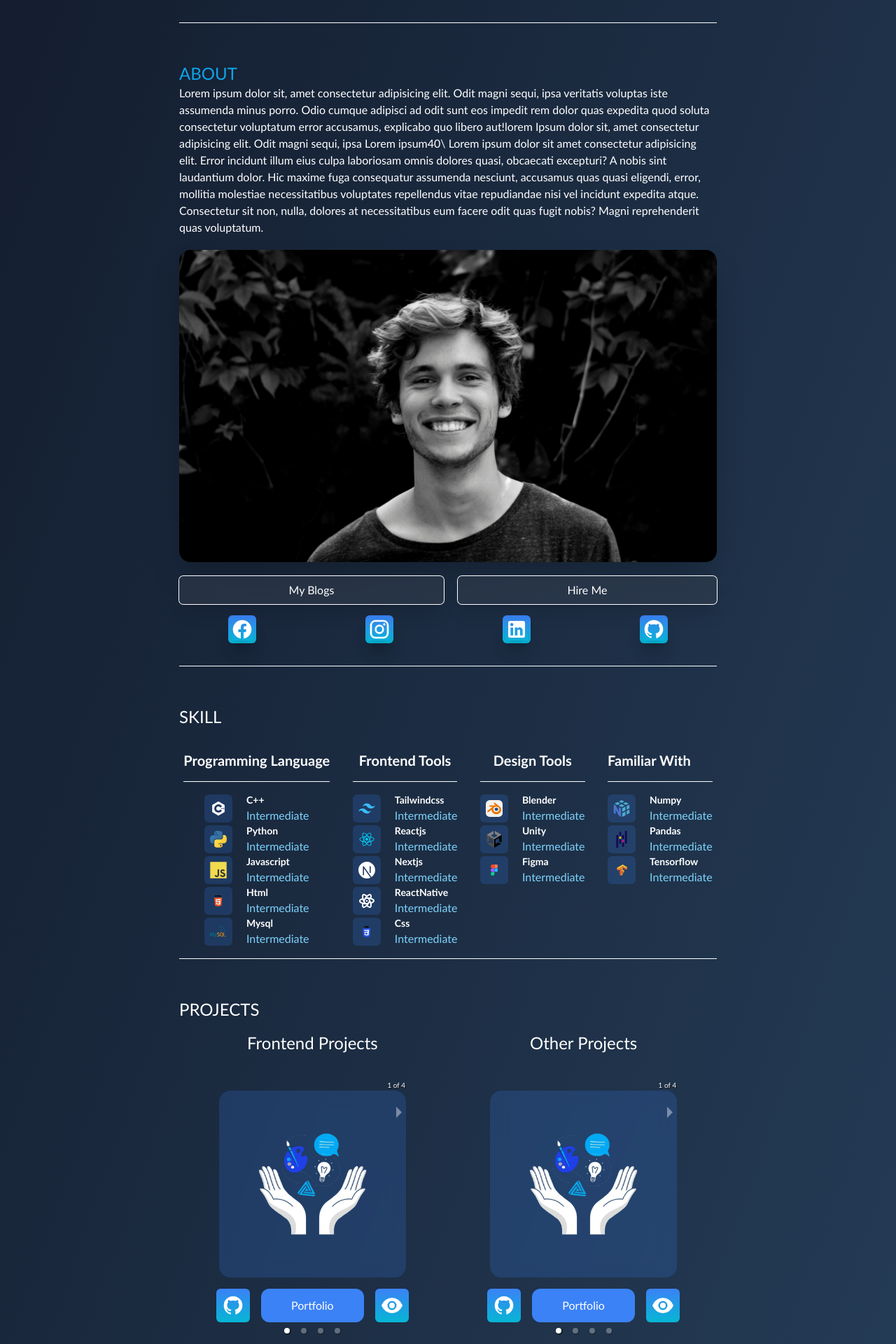
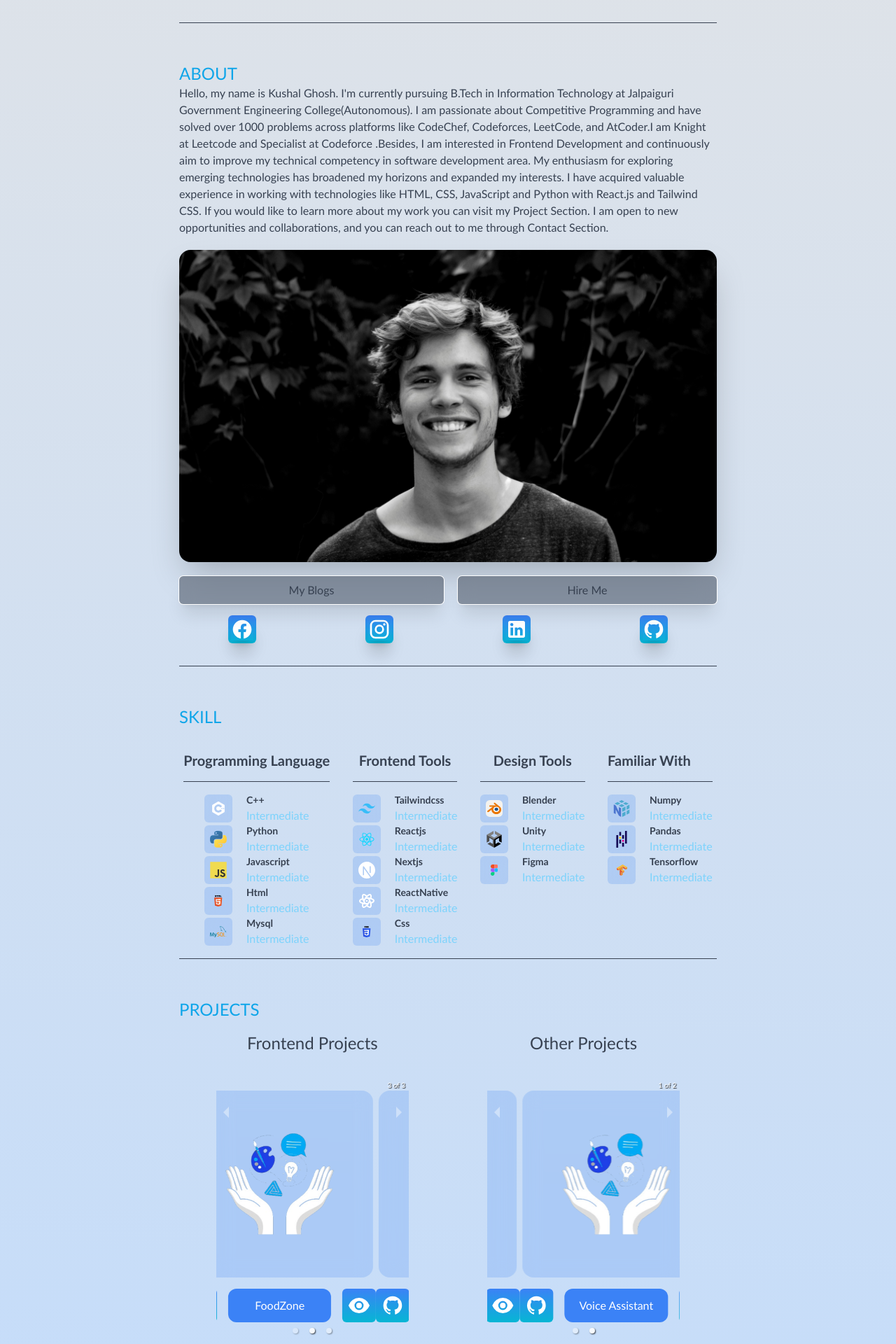
Before and after one commit to kushaljgec2025/Protfolio_Kushal_Ghosh, a React (Vite) app: page / in a window 1280 px wide. Shown: the part 560-2480 px from the top of the page at 70% size. Built offline with nearby package versions, Linux system fonts and the light colour scheme.

Commit message:
3rd commit

```diff
--- a/src/App.jsx
+++ b/src/App.jsx
@@ -14,7 +14,7 @@ import Education from "./components/Education.jsx";
 function App() {
   return (
     <>
-      <div className="container flex flex-col justify-center items-center dark:bg-white dark:text-slate ">
+      <div className="container flex flex-col justify-center items-center  dark:bg-info dark:bg-transparent  dark:text-slate ">
         <Head />
 
         <Welcome />
--- a/src/components/About.jsx
+++ b/src/components/About.jsx
@@ -36,20 +36,20 @@ function About() {
         </h1>
         <div>
           <p>
-            Lorem ipsum dolor sit, amet consectetur adipisicing elit. Odit magni
-            sequi, ipsa veritatis voluptas iste assumenda minus porro. Odio
-            cumque adipisci ad odit sunt eos impedit rem dolor quas expedita
-            quod soluta consectetur voluptatum error accusamus, explicabo quo
-            libero aut!lorem Ipsum dolor sit, amet consectetur adipisicing elit.
-            Odit magni sequi, ipsa Lorem ipsum40\ Lorem ipsum dolor sit amet
-            consectetur adipisicing elit. Error incidunt illum eius culpa
-            laboriosam omnis dolores quasi, obcaecati excepturi? A nobis sint
-            laudantium dolor. Hic maxime fuga consequatur assumenda nesciunt,
-            accusamus quas quasi eligendi, error, mollitia molestiae
-            necessitatibus voluptates repellendus vitae repudiandae nisi vel
-            incidunt expedita atque. Consectetur sit non, nulla, dolores at
-            necessitatibus eum facere odit quas fugit nobis? Magni reprehenderit
-            quas voluptatum.
+            Hello, my name is Kushal Ghosh. I'm currently pursuing B.Tech in
+            Information Technology at Jalpaiguri Government Engineering
+            College(Autonomous). I am passionate about Competitive Programming
+            and have solved over 1000 problems across platforms like CodeChef,
+            Codeforces, LeetCode, and AtCoder.I am Knight at Leetcode and
+            Specialist at Codeforce .Besides, I am interested in Frontend
+            Development and continuously aim to improve my technical competency
+            in software development area. My enthusiasm for exploring emerging
+            technologies has broadened my horizons and expanded my interests. I
+            have acquired valuable experience in working with technologies like
+            HTML, CSS, JavaScript and Python with React.js and Tailwind CSS. If
+            you would like to learn more about my work you can visit my Project
+            Section. I am open to new opportunities and collaborations, and you
+            can reach out to me through Contact Section.
           </p>
           <div className=" about_img w-full rounded-2xl   overflow-hidden my-5 mx-auto shadow-2xl ">
             <img
--- a/src/components/Contact.jsx
+++ b/src/components/Contact.jsx
@@ -44,7 +44,7 @@ function Contact() {
   ];
   return (
     <div className="contact lg:w-[60%] w-[90%]   lg:mt-[5vh] flex flex-col justify-center">
-      <h1 className="contact text-2xl mb-4 text-center sm:text-left">
+      <h1 className="contact text-2xl mb-4 text-center sm:text-left text-midblue">
         CONTACT
       </h1>
       <div className="contact_img !text-white  rounded-3xl">
--- a/src/components/Head.jsx
+++ b/src/components/Head.jsx
@@ -16,8 +16,8 @@ import Hamburger from "hamburger-react";
 
 function Head() {
   //Theme switching
-  const [theme, setTheme] = useState("light");
-  const [isDarkMode, setDarkMode] = useState(true);
+  const [theme, setTheme] = useState("dark");
+  const [isDarkMode, setDarkMode] = useState(false);
   const toggleDarkMode = (checked) => {
     setDarkMode(checked);
     if (theme === "light") {
@@ -79,7 +79,7 @@ function Head() {
           isOpen ? "fixed" : "hidden"
         } lg:block mt-8 lg:mt-3 z-10 lg:bg-gradient-to-r from-cayn fixed to-blue w-[95%] shadow-3xl bg-midblue  p-3 pb-2  m-2 backdrop-filter   backdrop-blur-md bg-opacity-40   rounded-lg shadow-2xl  lg:w-[60%] `}
       >
-        <div className="flex lg:flex-row flex-col gap-4 justify-around lg:py-0 py-8">
+        <div className="flex lg:flex-row flex-col gap-8 justify-around lg:py-0 py-8">
           {items.map((item) => (
             <a
               key={item.id}
--- a/src/components/Projects.jsx
+++ b/src/components/Projects.jsx
@@ -9,40 +9,59 @@ const frontend_projects = [
   {
     name: "Portfolio",
     description: "My portfolio website",
-    github: "",
-    demo: "",
+    github: "https://github.com/kushaljgec2025/Protfolio_Kushal_Ghosh",
+    demo: "https://protfolio-kushal-ghosh.vercel.app/",
     img: skill_img,
   },
   {
-    name: "Portfolio",
-    description: "My portfolio website",
-    github: "",
-    demo: "",
+    name: "FoodZone",
+    description: "Food Reciepe Website",
+    github: "https://github.com/kushaljgec2025/foodzone",
+    demo: "https://foodzone-ten.vercel.app/",
     img: skill_img,
   },
   {
-    name: "Portfolio",
-    description: "My portfolio website",
-    github: "",
-    demo: "",
+    name: "Clime-Sky",
+    description: "WeatherAppp",
+    github: "https://github.com/kushaljgec2025/Clime-Sky-waetherApp",
+    demo: "https://kushaljgec2025.github.io/Clime-Sky-waetherApp/",
+    img: skill_img,
+  },
+];
+
+const other_projects = [
+  {
+    name: "StockPrediction",
+    description: "Stpck Market Price Prediction",
+    github:
+      "https://github.com/kushaljgec2025/Stock_Market_Price_Prediction_Using-RNN",
+    demo: "https://github.com/kushaljgec2025/Stock_Market_Price_Prediction_Using-RNN",
     img: skill_img,
   },
   {
-    name: "Portfolio",
-    description: "My portfolio website",
-    github: "",
-    demo: "",
+    name: "Voice Assistant",
+    description: "Voice Assistant using Python",
+    github:
+      "https://github.com/kushaljgec2025/MOVA-My-Original-Voice-Assistant",
+    demo: "https://github.com/kushaljgec2025/MOVA-My-Original-Voice-Assistant",
     img: skill_img,
   },
 ];
 function Projects() {
   return (
     <div className="lg:w-[60%] w-[90%]  mt-[10vh] lg:mt-[5vh]   ">
-      <h1 className=" text-2xl mb-4 text-center sm:text-left">PROJECTS</h1>
+      <h1 className=" text-2xl mb-4 text-center sm:text-left text-midblue">
+        PROJECTS
+      </h1>
       <div className="flex lg:flex-row flex-col gap-10 lg:gap-[5em] justify-center">
         <div className="Frontend_Projects lg:w-[40%]  ">
           <h1 className=" text-2xl mb-4 text-center">Frontend Projects</h1>
-          <Carousel useKeyboardArrows className=" rounded-lg p-4">
+          <Carousel
+            useKeyboardArrows
+            autoPlay
+            infiniteLoop
+            className=" rounded-lg p-4"
+          >
             {frontend_projects.map((project, index) => {
               return (
                 <div key={index} className="flex flex-col ">
@@ -79,8 +98,8 @@ function Projects() {
         </div>
         <div className="Other_Projects lg:w-[40%] ">
           <h1 className=" text-2xl mb-4 text-center">Other Projects</h1>
-          <Carousel useKeyboardArrows className=" p-4">
-            {frontend_projects.map((project, index) => {
+          <Carousel useKeyboardArrows infiniteLoop autoPlay className=" p-4">
+            {other_projects.map((project, index) => {
               return (
                 <div key={index} className="flex flex-col ">
                   <div className="my-4">
--- a/src/components/Skill.jsx
+++ b/src/components/Skill.jsx
@@ -111,7 +111,9 @@ function Skill() {
   ];
   return (
     <div className="lg:w-[60%] w-[90%]    lg:mt-[5vh] ">
-      <h1 className=" text-2xl mb-4 text-center sm:text-left">SKILL</h1>
+      <h1 className=" text-2xl mb-4 text-center sm:text-left text-midblue">
+        SKILL
+      </h1>
       <div className="flex lg:flex-row flex-col gap-5">
         <div className="Programming-Languages m-auto   text-wrap mt-0">
           <h2 className=" text-xl font-bold my-4   text-center">
--- a/src/components/Welcome.jsx
+++ b/src/components/Welcome.jsx
@@ -21,7 +21,7 @@ function Welcome() {
               with a keen interest in web development and problem-solving.
             </p>
             <div className="w-auto ">
-              <h1 className="animate-typing leading-tight overflow-hidden    whitespace-nowrap border-r-4 border-r-white pr-5 text-5xl text-white dark:text-slate  font-bold">
+              <h1 className="animate-typing leading-tight overflow-hidden   whitespace-nowrap border-r-4 border-r-gray pr-5 text-5xl text-white dark:text-slate  font-bold">
                 kg_codex
               </h1>
             </div>
--- a/tailwind.config.js
+++ b/tailwind.config.js
@@ -1,7 +1,7 @@
 /** @type {import('tailwindcss').Config} */
 
 export default {
-  darkMode: 'selector',
+  darkMode: 'class',
   content: ["./src/**/*.{html,jsx}"],
   theme: {
     colors: {
@@ -19,6 +19,9 @@ export default {
 
     },
     extend: {
+      backgroundImage: {
+        info: 'linear-gradient(183deg, rgba(228,228,228,1) 0%, rgba(191,219,254,1) 100%)',
+      },
       keyframes: {
         typing: {
           "0%": {
```
